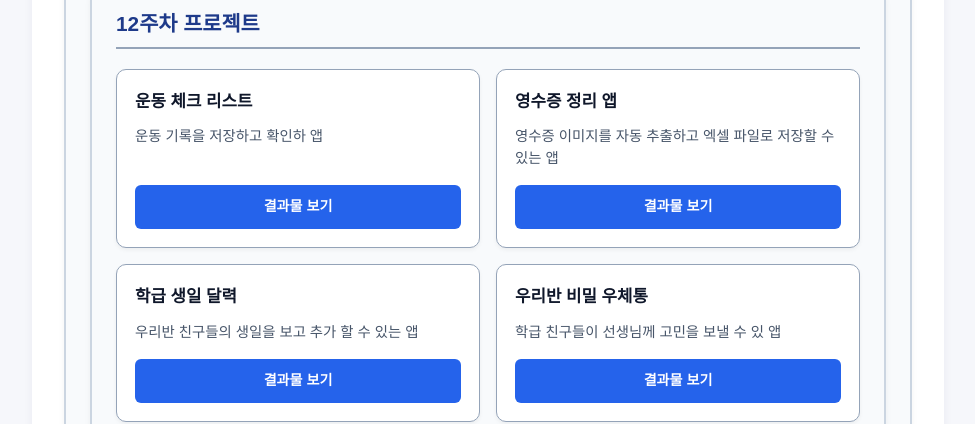
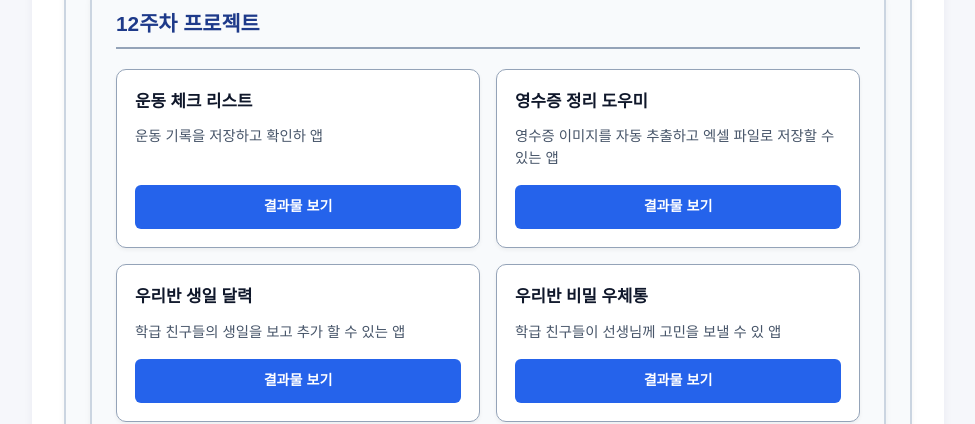
Before and after one commit to k1mjimin/my-webpage, a plain HTML site: page index.html in a window 1280 px wide. Shown: the part 3055-3479 px from the top of the page, without its empty margins (152-1127 px from the left). Drawn offline with Linux system fonts and the light colour scheme.

Commit message:
Update index.html

```diff
--- a/index.html
+++ b/index.html
@@ -449,14 +449,14 @@
       </div>
 
       <div class="project-card">
-        <h4>영수증 정리 앱</h4>
+        <h4>영수증 정리 도우미</h4>
         <p>영수증 이미지를 자동 추출하고 엑셀 파일로 저장할 수 있는 앱</p>
         <a href="https://script.google.com/macros/s/AKfycbycKL4L_sU5vW6tjtlc3q-bOW-48FPWngjKDY01zvduPC590smLgpKq5khaLStwJolO/exec" target="_blank" class="btn-link">결과물 보기</a>
       </div>
 
       <div class="project-card">
-        <h4>학급 생일 달력</h4>
-        <p>우리반 친구들의 생일을 보고 추가 할 수 있는 앱</p>
+        <h4>우리반 생일 달력</h4>
+        <p>학급 친구들의 생일을 보고 추가 할 수 있는 앱</p>
         <a href="https://script.google.com/macros/s/AKfycbzRsRMnoKR5Aw7pCDnd_RRLBi7OKJiCfEyZ9v6OuB1MxxAZMLQK4Qm2A_0CUkYlmuIC/exec" target="_blank" class="btn-link">결과물 보기</a>
       </div>
 
```
